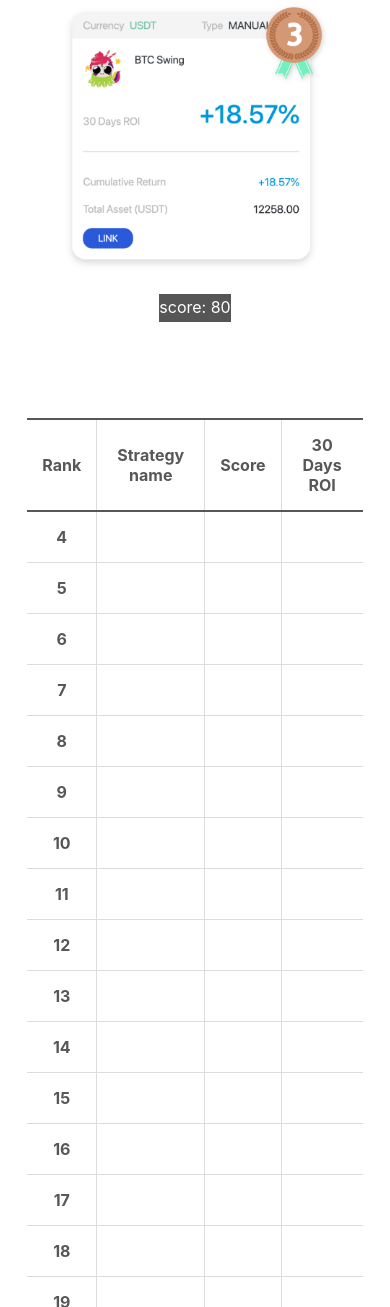
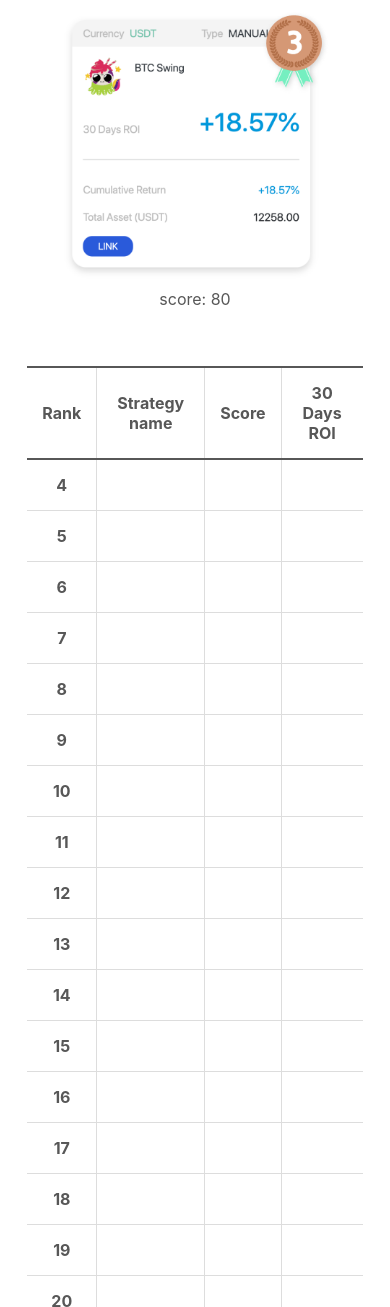
Before and after one commit to bclabs-volta/playv-run, a plain HTML site: page close.html in a window 390 px wide. Shown: the part 1336-2643 px from the top of the page. Drawn offline with Linux system fonts and the light colour scheme.

Commit message:
Update close.css

```diff
--- a/close.css
+++ b/close.css
@@ -196,8 +196,7 @@ body {
   }
 
   .score {
-    background-color: #565656;
-    color: #fff;
+    margin-top:0px;
   }
 
 
@@ -278,4 +277,11 @@ body {
       margin-top: 3em;
       margin-bottom: 3em;
     }
+
+    .score{
+        margin-bottom:2.25rem;
+    }
+    .table{
+        margin-top:1rem;
+    }
   }
```
